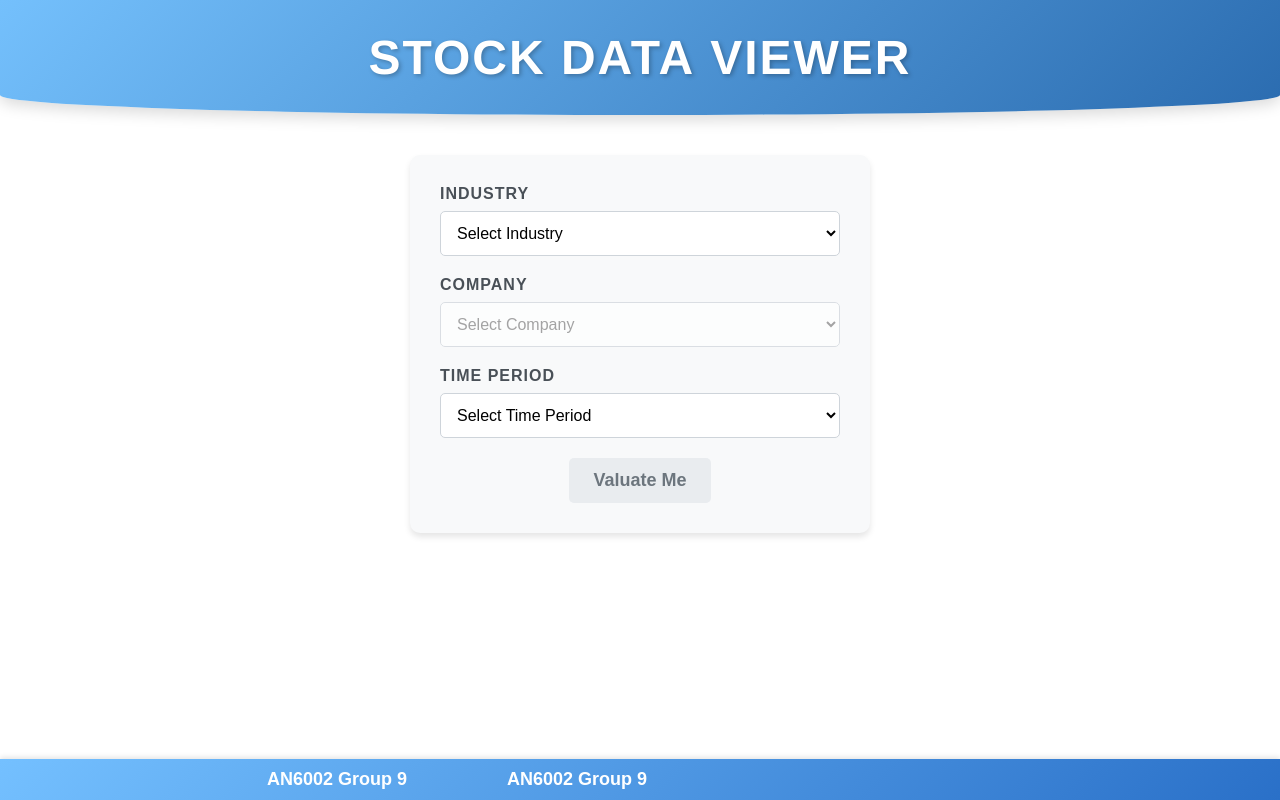
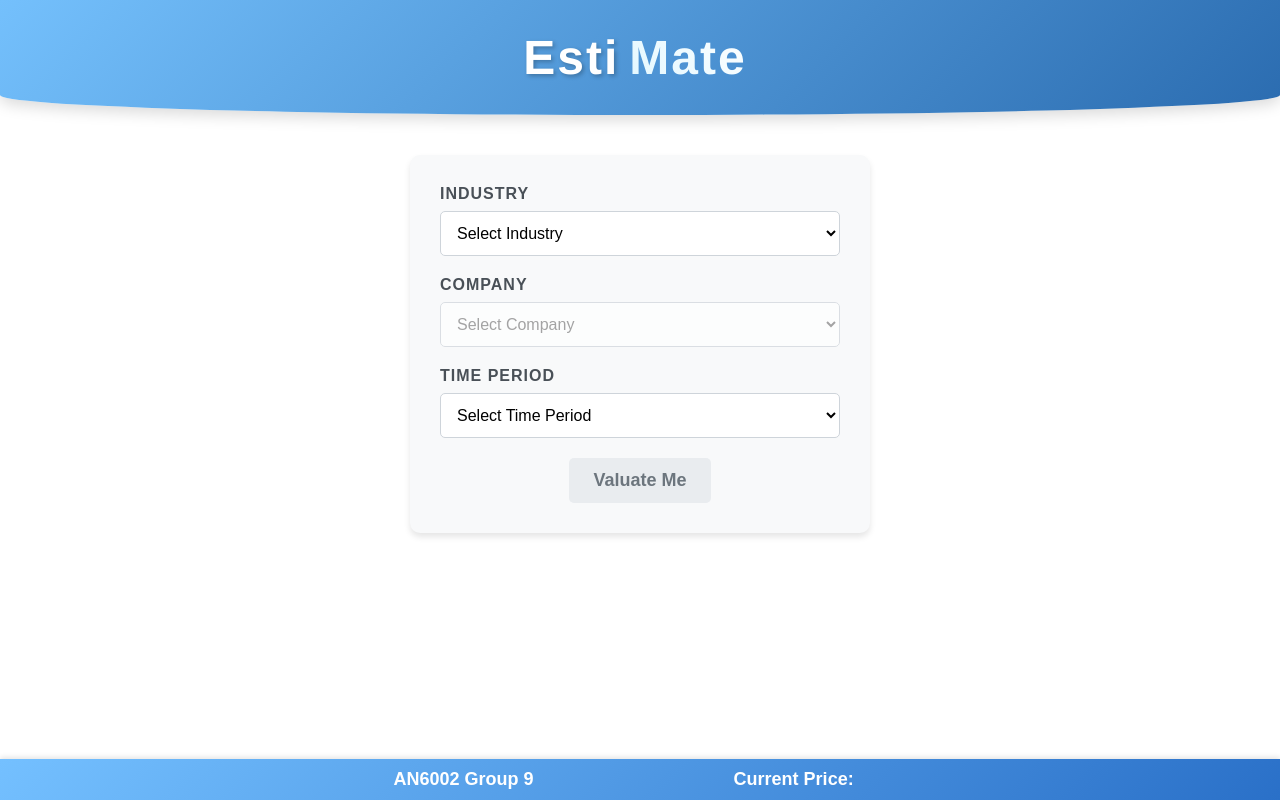
Before and after one commit to jaosy/AN6002_Business_Valuation_Project, a React (Create React App) app in the folder bvapp/: page / in a window 1280 px wide. Built offline with nearby package versions, Linux system fonts and the light colour scheme.

Commit message:
More beautification

```diff
--- a/bvapp/src/App.js
+++ b/bvapp/src/App.js
@@ -246,8 +246,8 @@ function App() {
     <div style={styles.app}>
       <div style={styles.headerContainer}>
         <h1 style={styles.header}>
-          <span style={styles.headerText}>Stock Data</span>
-          <span style={styles.headerHighlight}>Viewer</span>
+          <span style={styles.headerText}>Esti</span>
+          <span style={styles.headerHighlight}>Mate</span>
         </h1>
       </div>
       <form onSubmit={handleSubmit} style={styles.form}>
@@ -588,7 +588,20 @@ function App() {
       <MarqueeContainer>
         <MarqueeContent>
           <span>AN6002 Group 9</span>
-          <span>AN6002 Group 9</span>
+          <span>{stockData && stockData["company"]} </span>
+          <span>
+            {"Current Price: "}
+            {stockData && stockData["summary_data"]["Current Price"]}{" "}
+          </span>
+          <span>
+            {news &&
+              (news.avg_sentiment_category == "Bullish"
+                ? news.avg_sentiment_category + "👍"
+                : news.avg_sentiment_category)}
+          </span>
+          <span>
+            <img url="https://a.pinatafarm.com/1702x1280/5a102e3225/stonks.jpg"></img>
+          </span>
         </MarqueeContent>
       </MarqueeContainer>
     </div>
@@ -743,6 +756,7 @@ const styles = {
     justifyContent: "space-between",
   },
   resultColumn: {
+    padding: "20px",
     flex: "0 0 48%",
   },
   plotsContainer: {
@@ -853,7 +867,6 @@ const styles = {
     fontSize: "48px",
     fontWeight: "bold",
     textAlign: "center",
-    textTransform: "uppercase",
     letterSpacing: "2px",
     textShadow: "2px 2px 4px rgba(0, 0, 0, 0.25)",
     fontFamily: '"Montserrat", "Helvetica Neue", Arial, sans-serif',
@@ -863,16 +876,20 @@ const styles = {
     overflow: "hidden",
   },
   headerText: {
-    display: "inline-block",
     position: "relative",
     zIndex: 1,
   },
   headerHighlight: {
-    display: "inline-block",
     position: "relative",
-    color: "#ffffff",
-    marginLeft: "15px",
+    marginLeft: "0",
     zIndex: 1,
+    background: "linear-gradient(45deg, #e0f7ff, #ffffff)",
+    backgroundClip: "text",
+    WebkitBackgroundClip: "text",
+    color: "transparent",
+    textShadow: "none",
+    padding: "0 10px",
+    borderRadius: "5px",
     "&::after": {
       content: '""',
       position: "absolute",
@@ -883,6 +900,18 @@ const styles = {
       background: "rgba(255, 255, 255, 0.4)",
       zIndex: -1,
       transform: "skew(-20deg) rotate(-1deg)",
+    },
+    "&::before": {
+      content: '""',
+      position: "absolute",
+      top: 0,
+      left: 0,
+      right: 0,
+      bottom: 0,
+      background:
+        "linear-gradient(45deg, rgba(255,255,255,0.2), rgba(255,255,255,0.5))",
+      filter: "blur(5px)",
+      zIndex: -1,
     },
   },
   marqueeContainer: {
```
Also changed, not shown: 1 other file (tests, documents, lock files or other folders).
